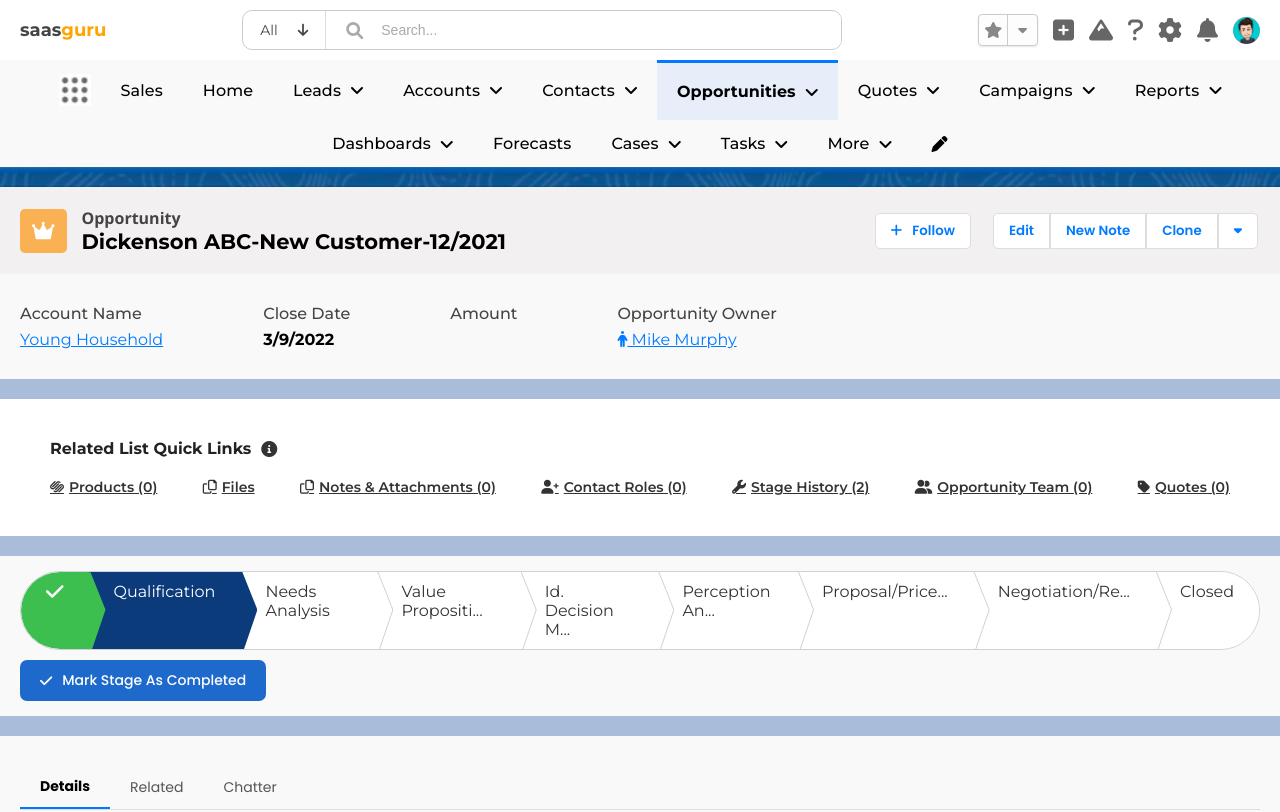
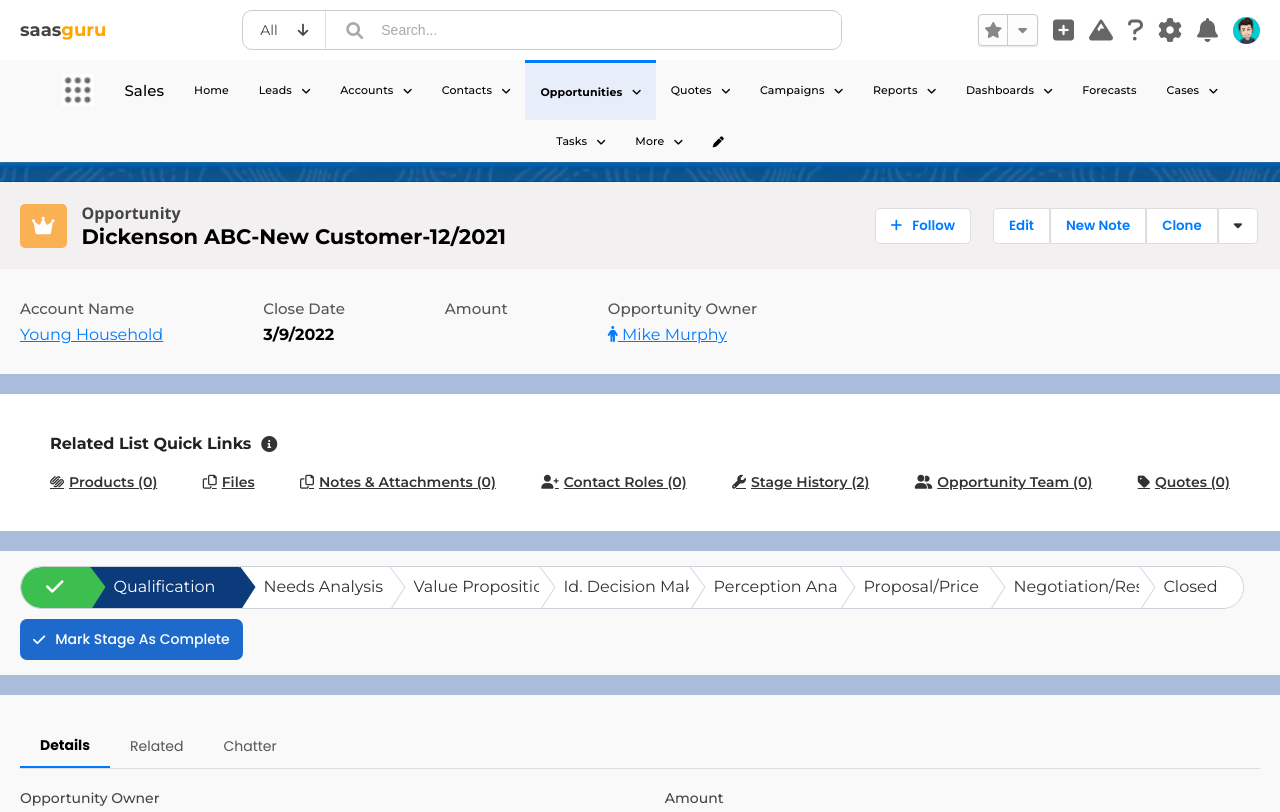
Before and after one commit to haseeb-developer/single-page-site, a plain HTML site: page index.html in a window 1280 px wide. Shown: the top 812 px of the page. Drawn offline with nearby package versions, Linux system fonts and the light colour scheme.

Commit message:
Feedback

```diff
--- a/css/styles.css
+++ b/css/styles.css
@@ -231,11 +231,16 @@
   cursor: pointer;
   font-weight: 500;
   gap: 10px;
+  font-size: 11px;
   letter-spacing: 0.1px;
   background-color: transparent;
   align-items: center;
   transition: .3s ease-in-out;
-  padding: 14px 20px;
+  padding: 14px 15px;
+}
+
+.dropdown-bar ul li .active {
+  font-size: 15px;
 }
 
 .dropdown-bar ul li:nth-child(1) {
@@ -333,6 +338,7 @@
 
 .group-cms-btns .cms-btn2 {
   border: 1px solid #ddd;
+  color: #333;
   border-top-right-radius: 5px;
   border-bottom-right-radius: 5px;
 }
@@ -433,8 +439,9 @@
 }
 
 .status-item p {
-  color: #444;
+  color: #555;
   font-weight: 500;
+  font-size: 15px;
 }
 
 .status-item a {
@@ -449,6 +456,15 @@
 .breadcrumbs-container {
   padding: 15px 0;
 }
+
+.truncate {
+  white-space: nowrap;
+  text-overflow: ellipsis;
+  display: inline-block;
+  max-width: 150px;
+  vertical-align: middle;
+}
+
 
 .breadcrumbs {
   border: 1px solid #cbd2d9;
@@ -555,7 +571,7 @@
   gap: 10px;
   border-radius: 7px;
   cursor: pointer;
-  padding: 10px 20px;
+  padding: 10px 13px;
   transition: .3s ease-in-out;
 }
 
--- a/index.html
+++ b/index.html
@@ -66,7 +66,7 @@
 
     <div class="dropdown-bar">
         <ul>
-            <li><img src="/assets/menu.png" alt=""> <span>Sales</span></li>
+            <li><img src="/assets/menu.png" alt=""> <span class="active">Sales</span></li>
             <li>Home</li>
             <li>Leads <i class="fa-solid fa-angle-down"></i></li>
             <li>Accounts <i class="fa-solid fa-angle-down"></i></li>
@@ -174,25 +174,24 @@
         <div class="container">
             <div class="breadcrumb-inner-main">
                 <div class="breadcrumbs">
-                    <a href="#" class="breadcrumbs__item active"><i class="fa-solid fa-check"></i></a>
-                    <a href="#" class="breadcrumbs__item active-v2">Qualification</a>
-                    <a href="#" class="breadcrumbs__item">Needs Analysis</a>
-                    <a href="#" class="breadcrumbs__item">Value Propositi...</a>
-                    <a href="#" class="breadcrumbs__item">Id. Decision M...</a>
-                    <a href="#" class="breadcrumbs__item">Perception An...</a>
-                    <a href="#" class="breadcrumbs__item">Proposal/Price...</a>
-                    <a href="#" class="breadcrumbs__item">Negotiation/Re...</a>
-                    <a href="#" class="breadcrumbs__item">Closed</a>
+                    <a href="#" class="breadcrumbs__item active truncate"><i class="fa-solid fa-check"></i></a>
+                    <a href="#" class="breadcrumbs__item active-v2 truncate">Qualification</a>
+                    <a href="#" class="breadcrumbs__item truncate">Needs Analysis</a>
+                    <a href="#" class="breadcrumbs__item truncate">Value Proposition</a>
+                    <a href="#" class="breadcrumbs__item truncate">Id. Decision Maker</a>
+                    <a href="#" class="breadcrumbs__item truncate">Perception Analysis</a>
+                    <a href="#" class="breadcrumbs__item truncate">Proposal/Price</a>
+                    <a href="#" class="breadcrumbs__item truncate">Negotiation/Resolve</a>
+                    <a href="#" class="breadcrumbs__item truncate">Closed</a>
                 </div>
 
                 <div class="completed-btn">
-                    <button><i class="fa-solid fa-check"></i> Mark Stage As Completed</button>
+                    <button><i class="fa-solid fa-check"></i> Mark Stage As Complete</button>
                 </div>
             </div>
 
         </div>
     </section>
-
     <div class="bottom-line-v2"></div>
 
     <section class="tabs-container">
```
